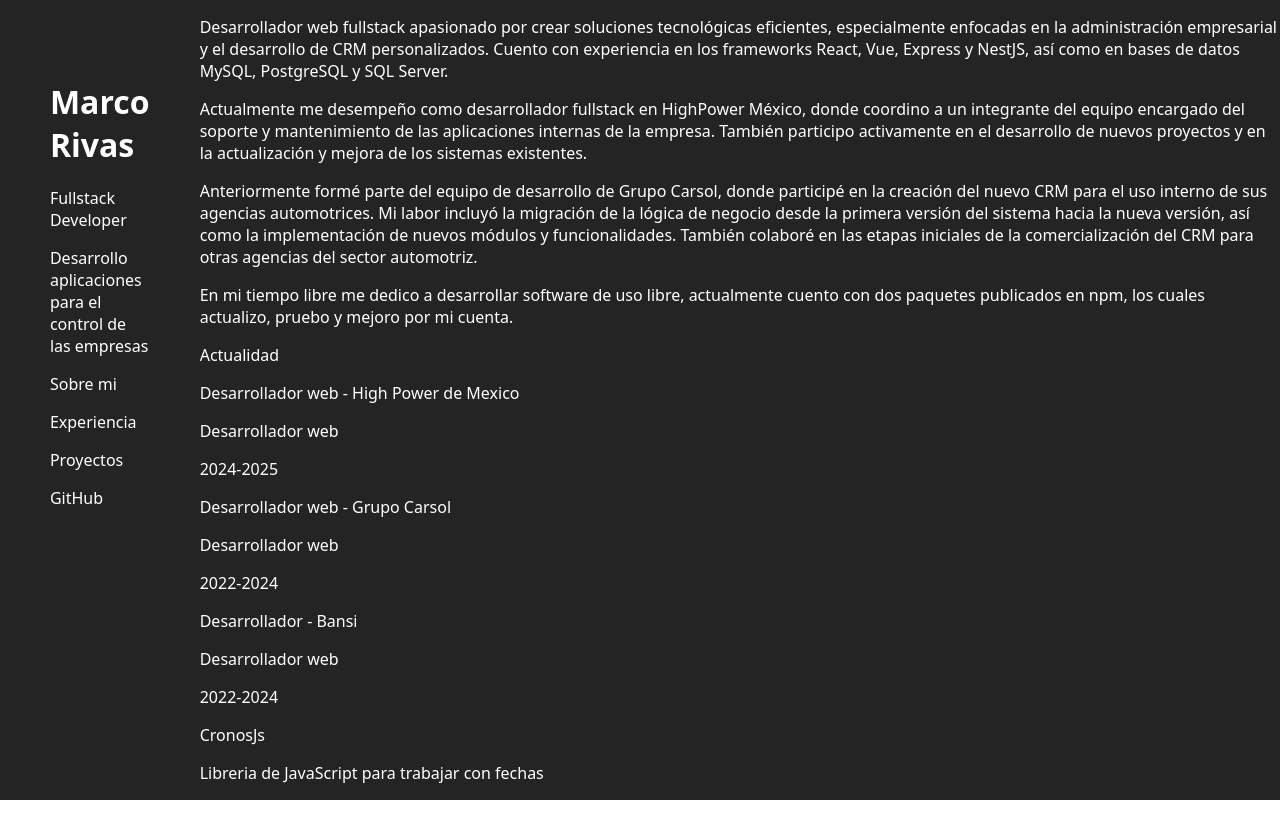
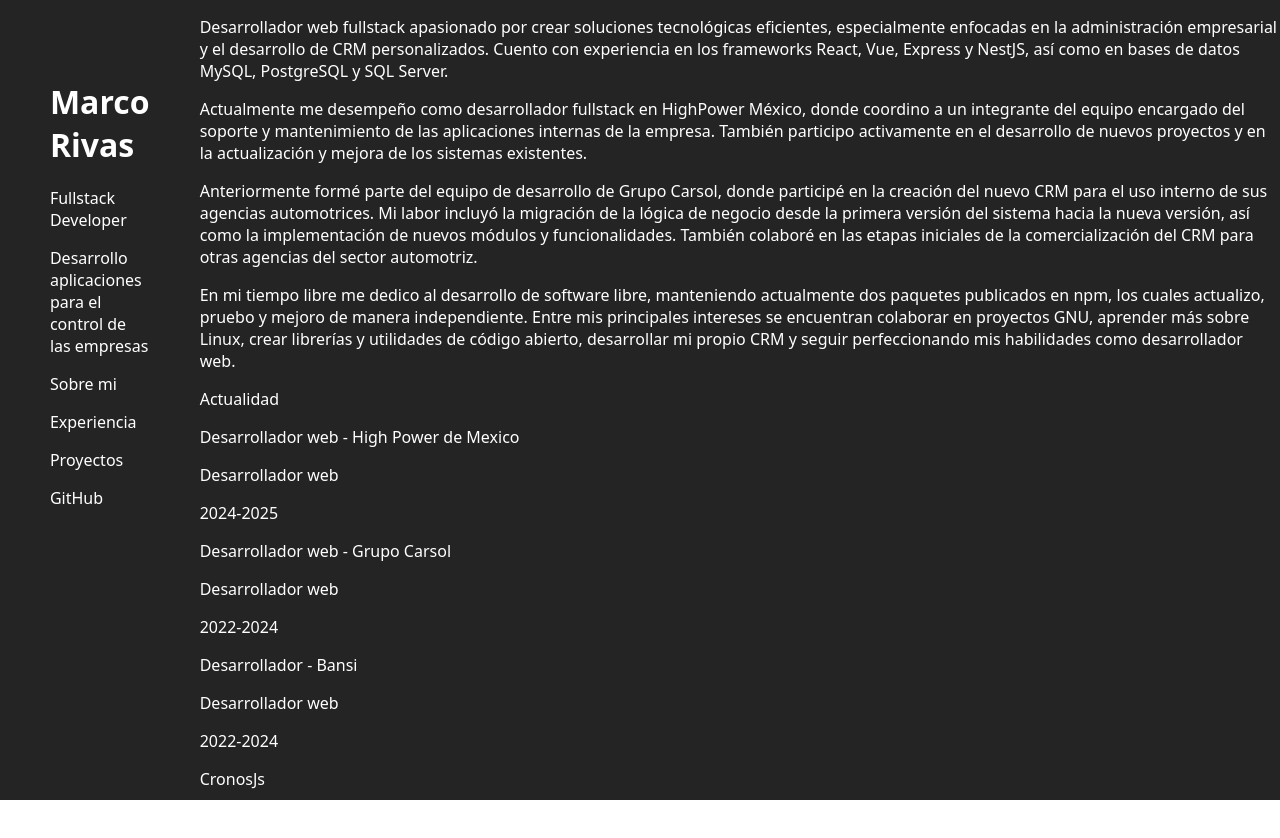
Before and after one commit to SteveBartmoss/cvSteve, a React (Create React App) app: page / in a window 1280 px wide. Shown: the top 838 px of the page. Built offline with nearby package versions, Linux system fonts and the light colour scheme.

Commit message:
feat: Se agrego informacion para el template

```diff
--- a/src/components/templateBrittany/templateBrittany.jsx
+++ b/src/components/templateBrittany/templateBrittany.jsx
@@ -58,8 +58,10 @@ export function MainBrittany() {
                             </p>
 
                             <p>
-                                En mi tiempo libre me dedico a desarrollar software de uso libre, actualmente cuento con
-                                dos paquetes publicados en npm, los cuales actualizo, pruebo y mejoro por mi cuenta.
+                                En mi tiempo libre me dedico al desarrollo de software libre, manteniendo actualmente dos paquetes publicados en npm,
+                                los cuales actualizo, pruebo y mejoro de manera independiente. Entre mis principales intereses se encuentran colaborar
+                                en proyectos GNU, aprender más sobre Linux, crear librerías y utilidades de código abierto, desarrollar mi propio CRM y
+                                seguir perfeccionando mis habilidades como desarrollador web.
                             </p>
                         </div>
 
```
